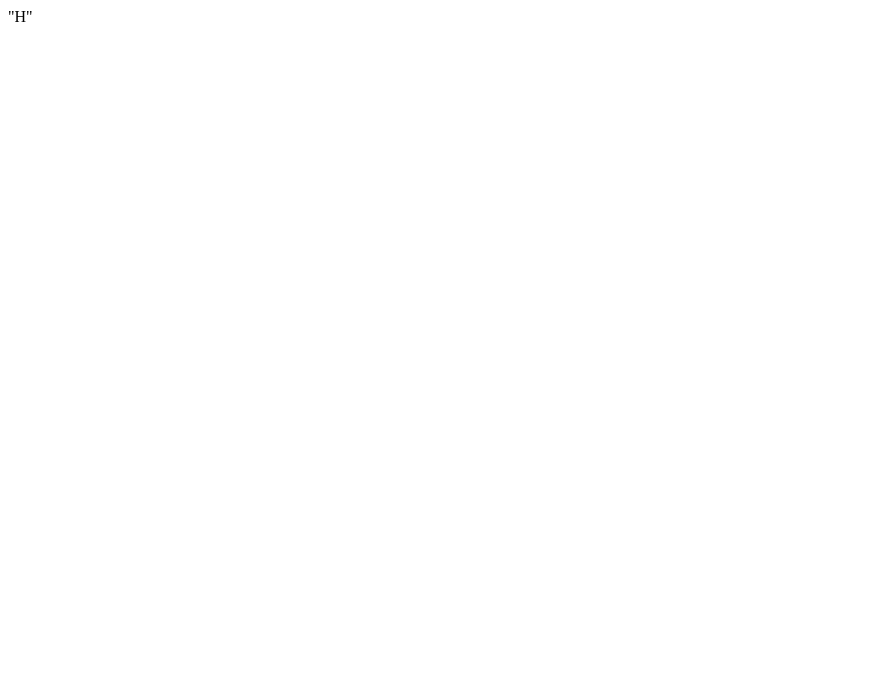
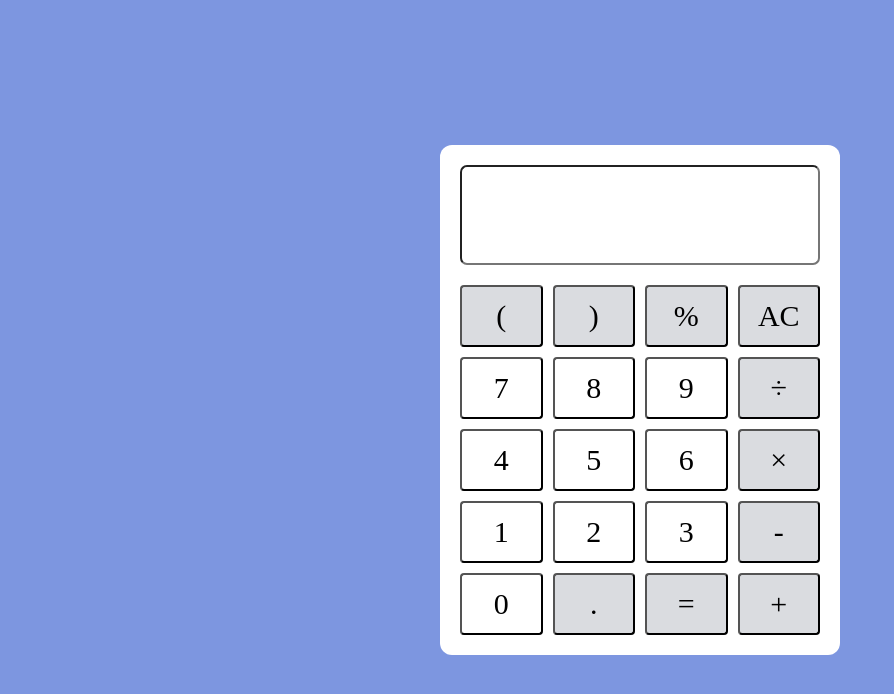
Before and after one commit to Sadat388/Calculator-App, a plain HTML site: page index.html in a window 1280 px wide. Shown: the whole page, without its empty margins (0-894 px from the left). Drawn offline with Linux system fonts and the light colour scheme.

Commit message:
completed calculator app

```diff
--- a/index.html
+++ b/index.html
@@ -7,6 +7,37 @@
     <link rel="stylesheet" href="style.css">
 </head>
 <body>
-    "H"
+    <div class="container">
+        <input type="text" class="display" >
+
+        <div class="buttons">
+            <button class="operator" data-value="(">(</button>
+            <button class="operator" data-value=")">)</button>
+            <button class="operator" data-value="%">%</button>
+            <button class="operator" data-value="AC">AC</button>
+
+            <button data-value="7">7</button>
+            <button data-value="8">8</button>
+            <button data-value="9">9</button>
+            <button class="operator" data-value="/">÷</button>
+
+            <button data-value="4">4</button>
+            <button data-value="5">5</button>
+            <button data-value="6">6</button>
+            <button class="operator" data-value="*">×</button>
+
+            <button data-value="1">1</button>
+            <button data-value="2">2</button>
+            <button data-value="3">3</button>
+            <button class="operator" data-value="-">-</button>
+
+            <button data-value="0">0</button>
+            <button class="operator" data-value=".">.</button>
+            <button class="operator" data-value="=">=</button>
+            <button class="operator" data-value="+">+</button>
+        </div>
+    </div>
+
+    <script src="script.js"></script>
 </body>
 </html>
--- a/script.js
+++ b/script.js
@@ -0,0 +1,32 @@
+const display = document.querySelector(".display");
+const buttons = document.querySelectorAll("button");
+
+console.log(display, buttons)
+
+const specialChars = ["%", "*", "/", "-", "+", "="];
+let output = "";
+
+//Define function to calculate based on button clicked.
+const calculate = (btnValue) => {
+  display.focus();
+  if (btnValue === "=" && output !== "") {
+    //If output has '%', replace with '/100' before evaluating.
+    output = eval(output.replace("%", "/100"));
+  } else if (btnValue === "AC") {
+    output = "";
+  } else if (btnValue === "DEL") {
+    //If DEL button is clicked, remove the last character from the output.
+    output = output.toString().slice(0, -1);
+  } else {
+    //If output is empty and button is specialChars then return
+    if (output === "" && specialChars.includes(btnValue)) return;
+    output += btnValue;
+  }
+  display.value = output;
+};
+
+//Add event listener to buttons, call calculate() on click.
+buttons.forEach((b) => {
+  //Button click listener calls calculate() with dataset value as argument.
+  b.addEventListener("click", (e) => calculate(e.target.dataset.value));
+});
--- a/style.css
+++ b/style.css
@@ -0,0 +1,51 @@
+*{
+    margin: 0;
+    padding: 0;
+    font-family: 'Poppins', 'sans-serif';
+    box-sizing: border-box;
+}
+
+body {
+    height: 100vH;
+    display: flex;
+    align-items: center;
+    justify-content: center;
+    background: #7d96e0;
+}
+
+.container {
+    position: relative;
+    max-width: 400px;
+    width: 100%;
+    padding: 20px;
+    background: #FFFFFF;
+    border-radius: 12px;
+}
+
+.display {
+    height: 100px;
+    width: 100%;
+    margin-bottom: 20px;
+    border-radius: 7px;
+    outline: none;
+    font-size: 40px;
+    text-align: right;
+}
+
+.buttons {
+    display: grid;
+    grid-gap: 10px;
+    grid-template-columns: repeat(4, 1fr);
+}
+
+.buttons button {
+    padding: 12px;
+    border-radius: 4px;
+    font-size: 30px;
+    cursor: pointer;
+    background-color: #ffffff;
+}
+
+.buttons button.operator {
+    background-color: #dadce0;
+}
```
